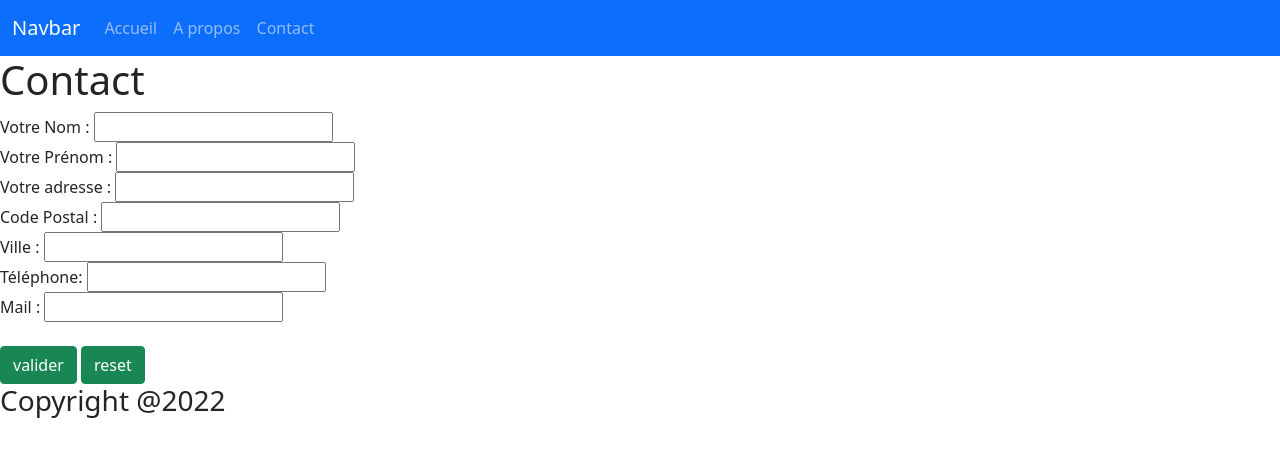
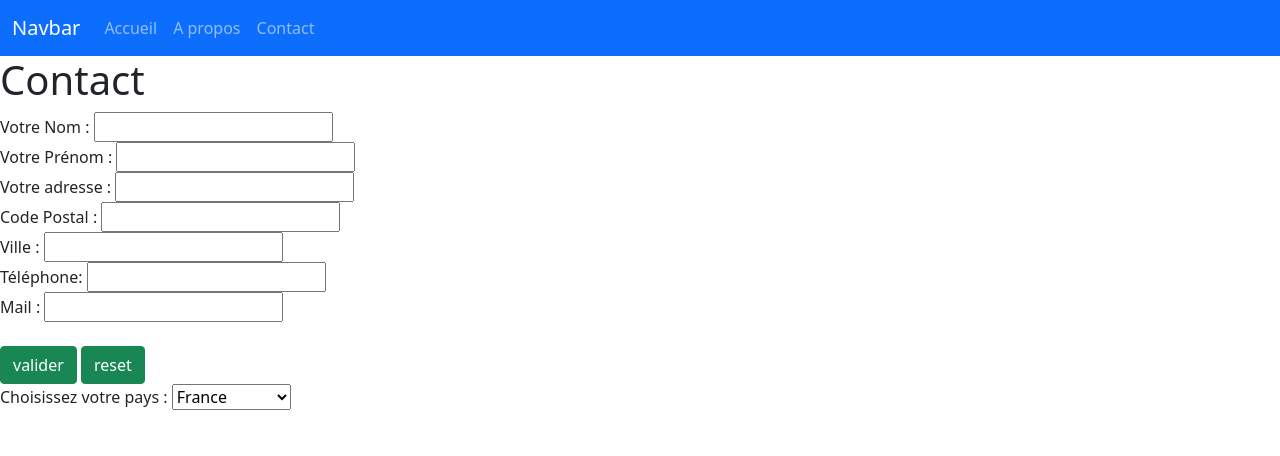
Before and after one commit to AgnesAfci/Afci, a plain HTML site: page contact.html in a window 1280 px wide. Drawn offline with nearby package versions, Linux system fonts and the light colour scheme.

Commit message:
fichier select

```diff
--- a/contact.html
+++ b/contact.html
@@ -64,9 +64,23 @@
             <label for="mail">Mail :</label>
             <input type="text"name="mail"id="mail"><br><br>
 
+           <button type="submit" class="btn btn-success">valider</button>
+            <button class="btn btn-success">reset</button>
 
-            <button type="submit" class="btn btn-success">valider</button>
-            <button class="btn btn-success">reset</button>
+
+            <div class="select">
+              <label for="pays">Choisissez votre pays : </label>
+              <select name="pays" id="pays">
+                  <optgroup label="Europe">
+                      <option value="france">France</option>
+                      <option value="espagne">Espagne</option>
+                      <option value="angleterre">Angleterre</option>
+                  </optgroup>
+                  <optgroup label="USA">
+                      <option value="texas">Texas</option>
+                      <option value="californi">Californi</option>
+                      <option value="floride">Floride</option><br><br>
+
 
 
 
```
